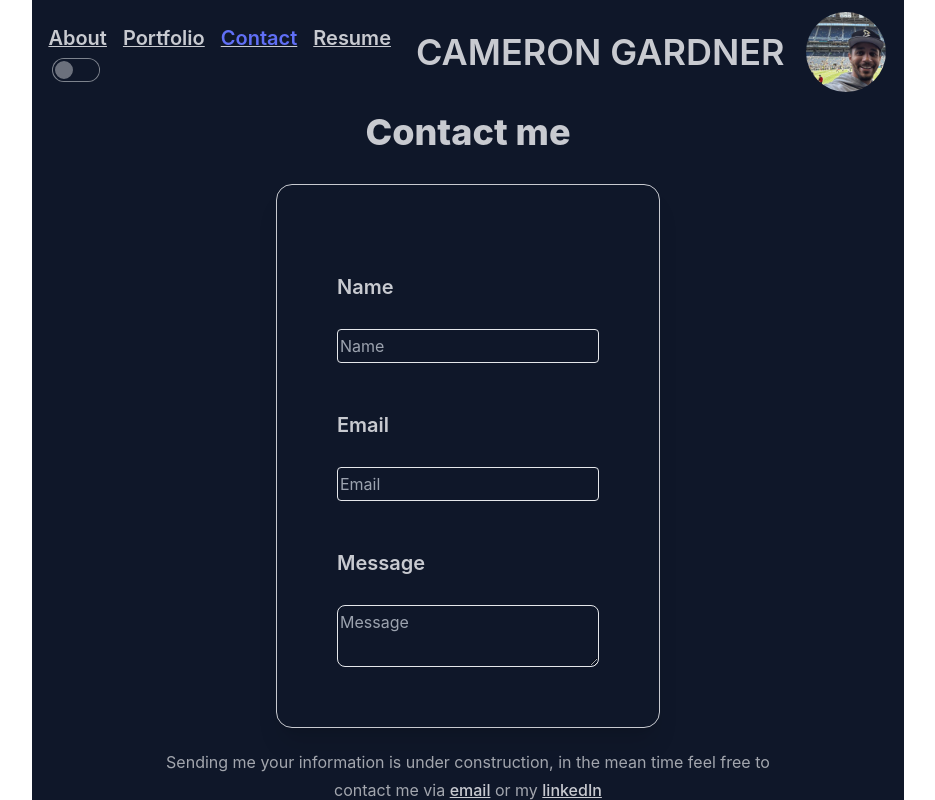
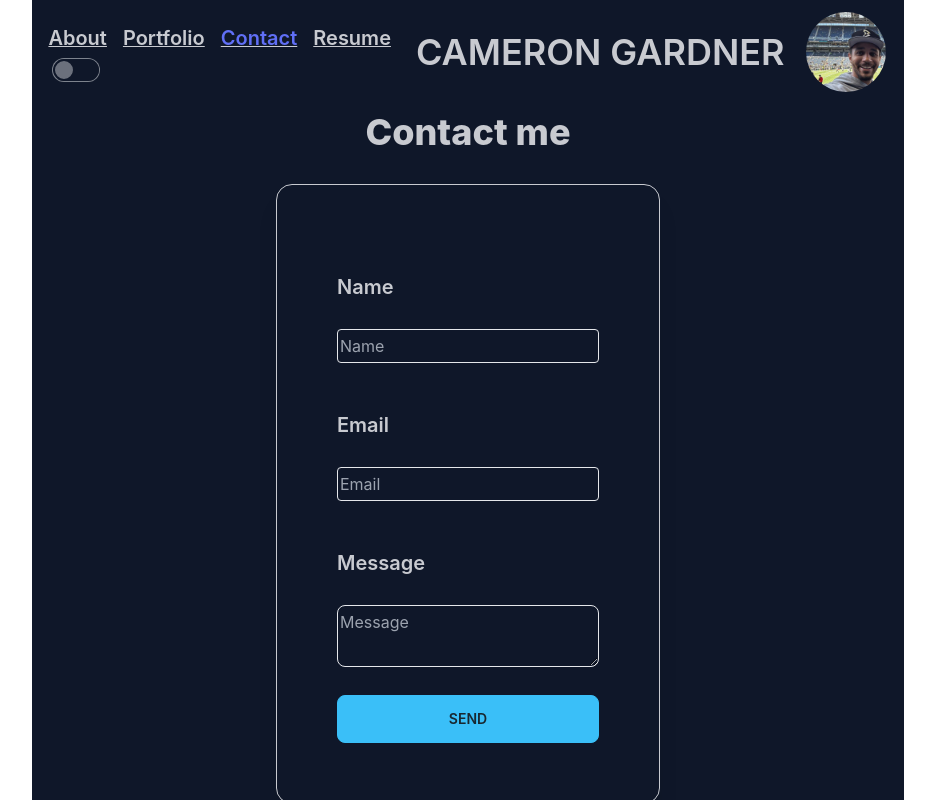
Before and after one commit to CameronG7/React_Vite_Portfolio, a React (Vite) app: page / in a window 1280 px wide. Both pictures are taken after a click on the element "Contact". Shown: the top 800 px of the page, without its empty margins (172-1107 px from the left). Built offline with nearby package versions, Linux system fonts and the light colour scheme.

Commit message:
added emailjs

```diff
--- a/package.json
+++ b/package.json
@@ -3,7 +3,6 @@
   "private": true,
   "version": "1.0.0",
   "type": "module",
-
   "scripts": {
     "dev": "vite",
     "build": "vite build",
@@ -13,6 +12,7 @@
     "deploy": "gh-pages -d dist"
   },
   "dependencies": {
+    "@emailjs/browser": "^3.11.0",
     "@reduxjs/toolkit": "^1.9.5",
     "react": "^18.2.0",
     "react-dom": "^18.2.0",
--- a/src/components/pages/Contact.jsx
+++ b/src/components/pages/Contact.jsx
@@ -1,4 +1,5 @@
-import React, { useEffect, useState } from 'react';
+import React, { useEffect, useRef, useState } from 'react';
+import emailjs from "@emailjs/browser";
 
 export const Contact = () => {
 	const [name, setName] = useState('');
@@ -7,6 +8,14 @@ export const Contact = () => {
 	const [errorName, setErrorName] = useState('');
 	const [errorEmail, setErrorEmail] = useState('');
 	const [errorMessage, setErrorMessage] = useState('');
+
+	const form = useRef();
+
+	const handleSendEmail = (e) => {
+		e.preventDefault();
+
+
+	}
 
 	const validateEmail = () => {
 		console.log('validateEmail');
@@ -46,6 +55,35 @@ export const Contact = () => {
 		}
 	};
 
+	const handleFormSubmit = (e) => {
+		e.preventDefault();
+		if (validateEmail()) {
+			console.log('valid email');
+		} else {
+			console.log('invalid email');
+		}
+
+		emailjs
+			.sendForm(
+				'service_3el01yj',
+				'contact_form',
+				form.current,
+				'5-W8xiLmpns6DGxah'
+			)
+			.then(
+				(result) => {
+					console.log(result.text);
+				},
+				(error) => {
+					console.log(error.text);
+				}
+			);
+
+		setEmail('');
+		setName('');
+		setMessage('');
+	}
+
 	useEffect(() => {
 		const observer = new IntersectionObserver((entries) => {
 			entries.forEach((entry) => {
@@ -62,13 +100,18 @@ export const Contact = () => {
 			<h1 className=" justify-center text-base-content">Contact me </h1>
 
 			<div className="card cardHidden delay-500 mb-3.5 mx-auto md:w-96 bg-base-100 shadow-xl border border-base-content  ">
-				<div className="card-body p-0 md:p-7">
+				<form
+				className="card-body p-0 md:p-7"
+				ref={form}
+				onSubmit={handleFormSubmit}
+				>
 					<label className="label p-0 mt-7">
 						<h2 className="card-title mt-0">Name</h2>
 						<span className="label-text-alt text-error">{errorName}</span>
 					</label>
 					<input
 						required
+						name='user_name'
 						type="text"
 						placeholder="Name"
 						className="bg-base-100 border rounded focus:outline-green-300  p-0.5"
@@ -82,6 +125,7 @@ export const Contact = () => {
 						<span className="label-text-alt text-error">{errorEmail}</span>
 					</label>
 					<input
+						name='user_email'
 						type="email"
 						placeholder="Email"
 						className="bg-base-100 border rounded caret-secondary p-0.5"
@@ -97,6 +141,7 @@ export const Contact = () => {
 					</label>
 
 					<textarea
+					  name='message'
 						className="border rounded-lg focus:outline-secondary p-0.5 bg-base-100 w-full max-w-xs "
 						placeholder="Message"
 						required
@@ -104,7 +149,13 @@ export const Contact = () => {
 						onBlur={() => handleBlur('message', message)}
 						value={message}
 					></textarea>
-				</div>
+					<input
+						type="submit"
+						value="Send"
+						className="btn btn-primary mt-5"
+						onClick={handleFormSubmit}
+					/>
+				</form>
 			</div>
 			<p className="mx-1 mb-4">
 				Sending me your information is under construction, in the mean time feel
--- a/src/components/pages/Portfolio.jsx
+++ b/src/components/pages/Portfolio.jsx
@@ -49,7 +49,6 @@ export const Portfolio = () => {
 				deployedAppUrl="https://www.github.com/CameronG7"
 				projectName="MongoDB Social Network API"
 			/>
-
 		</div>
 	);
 };
```
Also changed, not shown: 1 other file (tests, documents, lock files or other folders).
